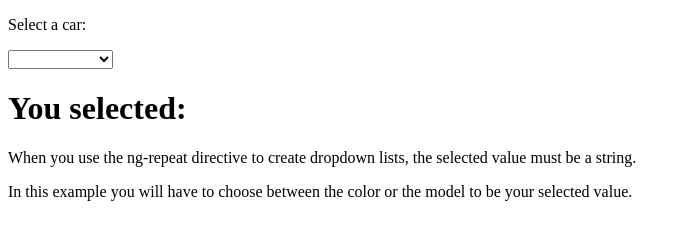
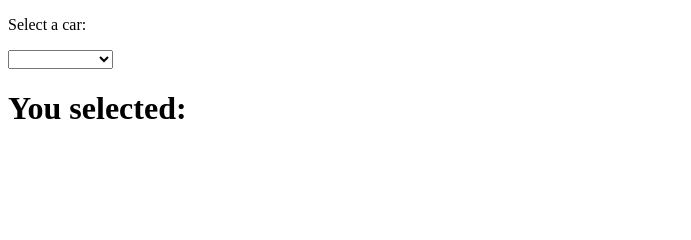
Before and after one commit to mateusmachado/angular, a plain HTML site: page select.html in a window 1280 px wide. Shown: the whole page, without its empty margins (0-691 px from the left). Drawn offline with Linux system fonts and the light colour scheme.

Commit message:
Update select.html

```diff
--- a/select.html
+++ b/select.html
@@ -15,9 +15,5 @@
 <h1>You selected: {{selectedCar}}</h1>
 
 </div>
-
-<p>When you use the ng-repeat directive to create dropdown lists, the selected value must be a string.</p>
-<p>In this example you will have to choose between the color or the model to be your selected value.</p>
-
 </body>
 </html>
```
